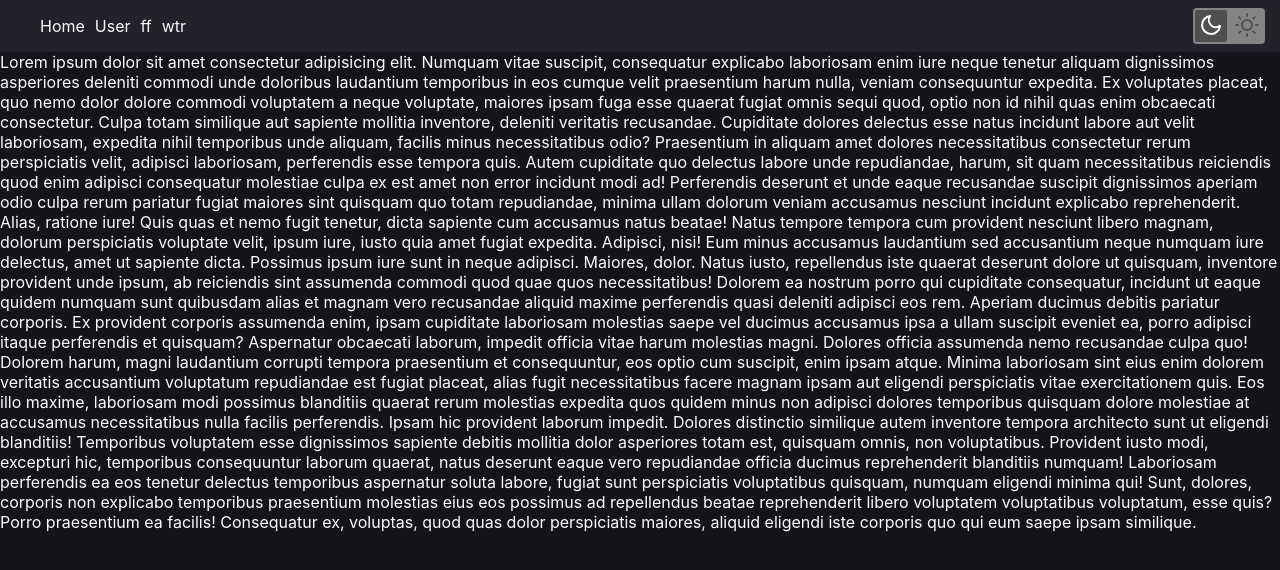
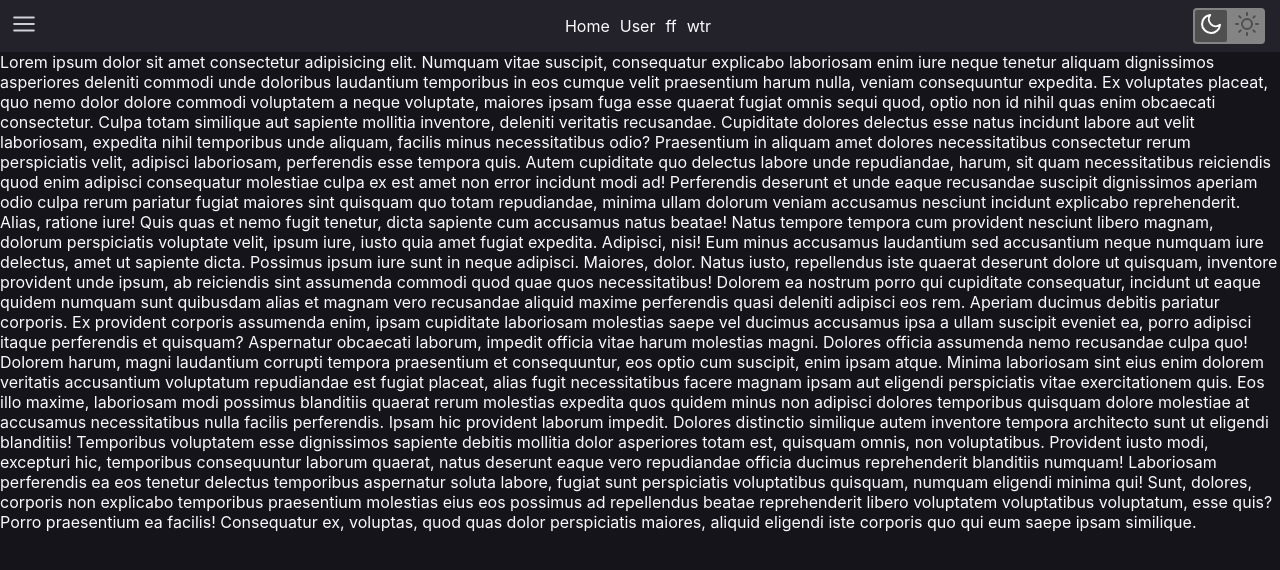
Before and after one commit to OwenHelios/ugc, a React (Create React App) app: page / in a window 1280 px wide. Shown: the top 570 px of the page. Built offline with nearby package versions, Linux system fonts and the light colour scheme.

Commit message:
sidebar toggle

```diff
--- a/src/AppRouter.tsx
+++ b/src/AppRouter.tsx
@@ -1,11 +1,13 @@
 import { BrowserRouter, Routes, Route } from 'react-router-dom'
 import Header from 'components/Header'
+import Sidebar from 'components/Sidebar'
 import Home from 'pages/Home'
 
 export const AppRouter = () => {
   return (
     <BrowserRouter>
       <Header />
+      <Sidebar />
       <Routes>
         <Route path="/" element={<Home />} />
         <Route path="/user" />
--- a/src/components/Header.tsx
+++ b/src/components/Header.tsx
@@ -1,10 +1,19 @@
 import { Link } from 'react-router-dom'
 import 'styles/Header.css'
 import DarkModeToggle from 'components/DarkModeToggle'
-
+import { FiMenu } from 'react-icons/fi'
 const Header = () => {
+  const openSidebar = () => {
+    const sidebar = document.querySelector('.sidebar')
+    sidebar?.classList.add('open')
+  }
   return (
     <div className="header">
+      <button className="hamburger-btn" onClick={openSidebar}>
+        <i>
+          <FiMenu />
+        </i>
+      </button>
       <ul className="nav-links">
         <li>
           <Link to="/">Home</Link>
--- a/src/components/Sidebar.tsx
+++ b/src/components/Sidebar.tsx
@@ -1,7 +1,44 @@
-import React from 'react'
+import { useRef } from 'react'
+import 'styles/Sidebar.css'
 
 const Sidebar = () => {
-  return <div>Sidebar</div>
+  const sidebarRef = useRef<HTMLElement>(null)
+  const closeSidebar = () => {
+    sidebarRef.current?.classList.remove('open')
+  }
+  return (
+    <>
+      <aside ref={sidebarRef} className="sidebar">
+        <h1>Sidebar</h1>
+        <div className="content">
+          Lorem ipsum dolor sit amet, consectetur adipisicing elit. Quam totam
+          odit iste facere numquam cupiditate itaque dolore accusamus neque
+          perferendis alias sed ad labore omnis impedit nobis exercitationem,
+          nihil sint dolorem voluptas eaque deleniti dolorum. Alias iure saepe
+          fugiat molestias eos, officia dicta labore laboriosam, ducimus
+          praesentium cupiditate, quisquam molestiae nobis reiciendis beatae
+          deserunt natus. Natus neque architecto magni voluptatum harum sapiente
+          eum obcaecati debitis vitae? Veritatis doloribus rerum omnis eius!
+          Deserunt ipsum odio, officia voluptatum nobis facilis inventore
+          assumenda fuga reiciendis amet omnis quos optio, dolorem natus quo.
+          Quis maxime vero culpa minima doloremque ex, sapiente, amet molestiae
+          nesciunt omnis explicabo rem placeat aperiam debitis facere. Quisquam
+          adipisci fuga vel commodi iure dolorum, et autem voluptatem ducimus
+          culpa odit reiciendis tenetur cupiditate facilis doloribus nobis
+          facere quis praesentium ipsa omnis id nesciunt nemo dicta! Repellendus
+          corrupti consectetur fugiat quia cum cupiditate numquam alias, quod
+          velit, quisquam excepturi hic, aperiam rerum magni veritatis iure
+          commodi cumque maiores nesciunt delectus pariatur? Ipsam tempore
+          minima tenetur ducimus sint sunt beatae fugit reprehenderit
+          consequuntur accusantium, delectus, placeat deserunt similique.
+          Necessitatibus itaque ipsam amet a laboriosam. Reiciendis facere
+          labore corporis? Inventore, nostrum accusantium perferendis ut velit
+          eveniet pariatur, tempora illum architecto repellendus ex autem.
+        </div>
+      </aside>
+      <div className="overlay" onClick={closeSidebar}></div>
+    </>
+  )
 }
 
 export default Sidebar
--- a/src/pages/Home.tsx
+++ b/src/pages/Home.tsx
@@ -1,5 +1,3 @@
-import React from 'react'
-
 const Home = () => {
   return (
     <div className="container">
--- a/src/styles/App.css
+++ b/src/styles/App.css
@@ -11,6 +11,29 @@ body {
   -moz-osx-font-smoothing: grayscale;
 }
 
+:root {
+  --text-primary: #15141a;
+  --text-secondary: #5b5b66;
+  --text-inactive: rgba(91, 91, 102, 0.6509803921568628);
+  --text-link: #1870f0;
+  --text-invert: #fbfbfe;
+  --background-primary: #fff;
+  --background-secondary: #f9f9fb;
+  --background-tertiary: #fbfbfe;
+  --border-primary: #cfcfd8;
+  --border-secondary: #e0e0e6;
+}
+
+#root {
+  height: 100vh;
+  display: flex;
+  flex-direction: column;
+  background-color: var(--background-primary);
+  color: var(--text-primary);
+  accent-color: var(--accent-primary);
+  overflow: auto;
+}
+
 .dark {
   --text-primary: #fbfbfe;
   --text-secondary: #cfcfd8;
@@ -22,22 +45,6 @@ body {
   --background-tertiary: #2b2a33;
   --border-primary: #52525e;
   --border-secondary: #3a3944;
-  --accent-primary: #468df3;
-  --accent-primary-engage: rgba(70, 141, 243, 0.1);
-  --text-primary-red: #f16b8c;
-  --text-primary-green: #6bb86a;
-  --text-primary-blue: #74a9f6;
-  --text-primary-yellow: #e88c66;
-}
-
-#root {
-  height: 100vh;
-  display: flex;
-  flex-direction: column;
-  background-color: var(--background-primary);
-  color: var(--text-primary);
-  accent-color: var(--accent-primary);
-  overflow: auto;
 }
 
 code {
--- a/src/styles/DarkModeToggle.css
+++ b/src/styles/DarkModeToggle.css
@@ -1,7 +1,8 @@
 .toggle-wrapper {
   position: relative;
   font-size: 24px;
-  padding-right: 15px;
+  line-height: 1;
+  margin-right: 15px;
 }
 #toggle_input {
   opacity: 0;
@@ -24,7 +25,7 @@
   transition: transform 0.3s cubic-bezier(0, 1, 0.5, 1);
 }
 .toggle-switch {
-  display: flex;
+  display: inline-flex;
   align-items: center;
   justify-content: space-around;
   user-select: none;
@@ -39,7 +40,6 @@
 }
 
 .toggle-switch i {
-  line-height: 21px;
   z-index: 2;
 }
 
--- a/src/styles/Header.css
+++ b/src/styles/Header.css
@@ -3,6 +3,23 @@
   display: flex;
   align-items: center;
   justify-content: space-between;
+  /* Stick header to the top when scrolling: */
+  /* position: sticky;
+  top: 0; */
+}
+
+.hamburger-btn {
+  display: inline-flex;
+  align-items: center;
+  justify-content: center;
+  margin-left: 5px;
+  font-size: 26px;
+  line-height: 1;
+  cursor: pointer;
+  outline: none;
+  background-color: transparent;
+  border: none;
+  color: var(--text-secondary);
 }
 
 .nav-links {
--- /dev/null
+++ b/src/styles/Sidebar.css
@@ -0,0 +1,32 @@
+.sidebar {
+  position: fixed;
+  top: 0;
+  bottom: 0;
+  left: 0;
+  width: 266px;
+  background-color: var(--background-secondary);
+  overflow-y: auto;
+  transform: translateX(-100%);
+  transition: all 200ms ease-in-out;
+  z-index: 20;
+}
+
+.sidebar.open {
+  transform: translateX(0);
+}
+
+.overlay {
+  visibility: hidden;
+  position: fixed;
+  top: 0;
+  bottom: 0;
+  left: 0;
+  right: 0;
+  background-color: rgba(0, 0, 0, 0.6);
+  transition: all 200ms ease-in-out;
+  z-index: 10;
+}
+
+.sidebar.open ~ .overlay {
+  visibility: visible;
+}
```
